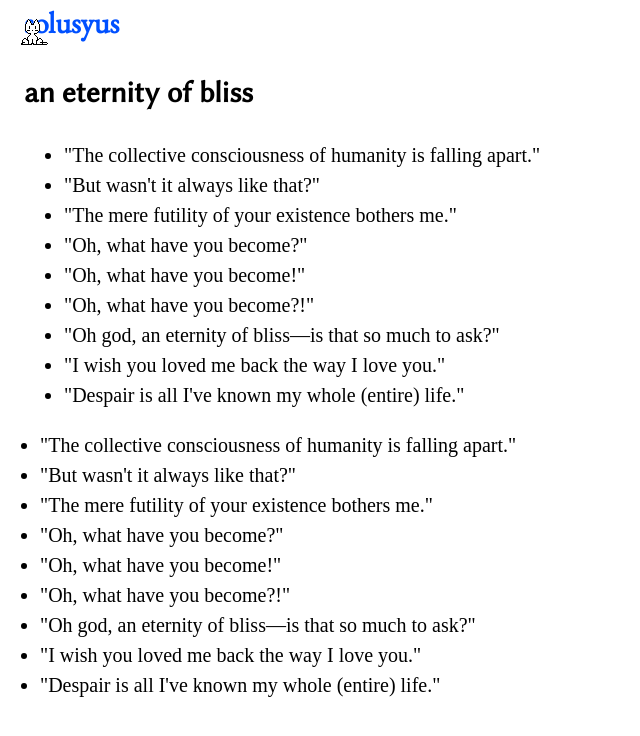
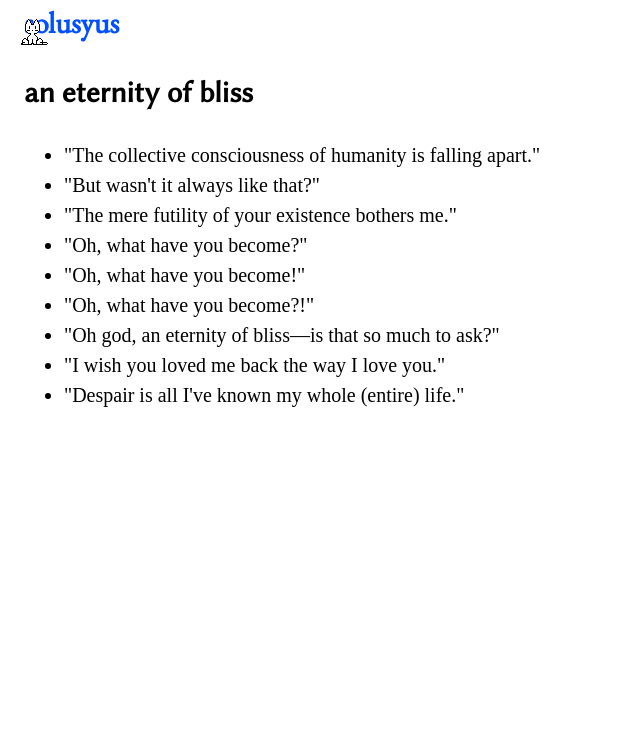
Before and after one commit to solusyus/website, a Jekyll site: the page built from index.html, in a window 1280 px wide. Shown: the top 736 px of the page, without its empty margins (0-640 px from the left). Built offline with Jekyll 4.4.1, drawn with Linux system fonts in a browser that asks for light colours; nearby versions of some CDN libraries; some web fonts are replaced; a script that is not in the unit is left out.

Commit message:
Update index.html

```diff
--- a/index.html
+++ b/index.html
@@ -17,13 +17,3 @@ title: Solusyus
   </ul>
 </section>
 <ul>
-  <li>"The collective consciousness of humanity is falling apart."</li>
-  <li>"But wasn't it always like that?"</li>
-  <li>"The mere futility of your existence bothers me."</li>
-  <li>"Oh, what have you become?"</li>
-  <li>"Oh, what have you become!"</li>
-  <li>"Oh, what have you become?!"</li>
-  <li>"Oh god, an eternity of bliss—is that so much to ask?"</li>
-  <li>"I wish you loved me back the way I love you."</li>
-  <li>"Despair is all I've known my whole (entire) life."</li>
-  </ul>
```
